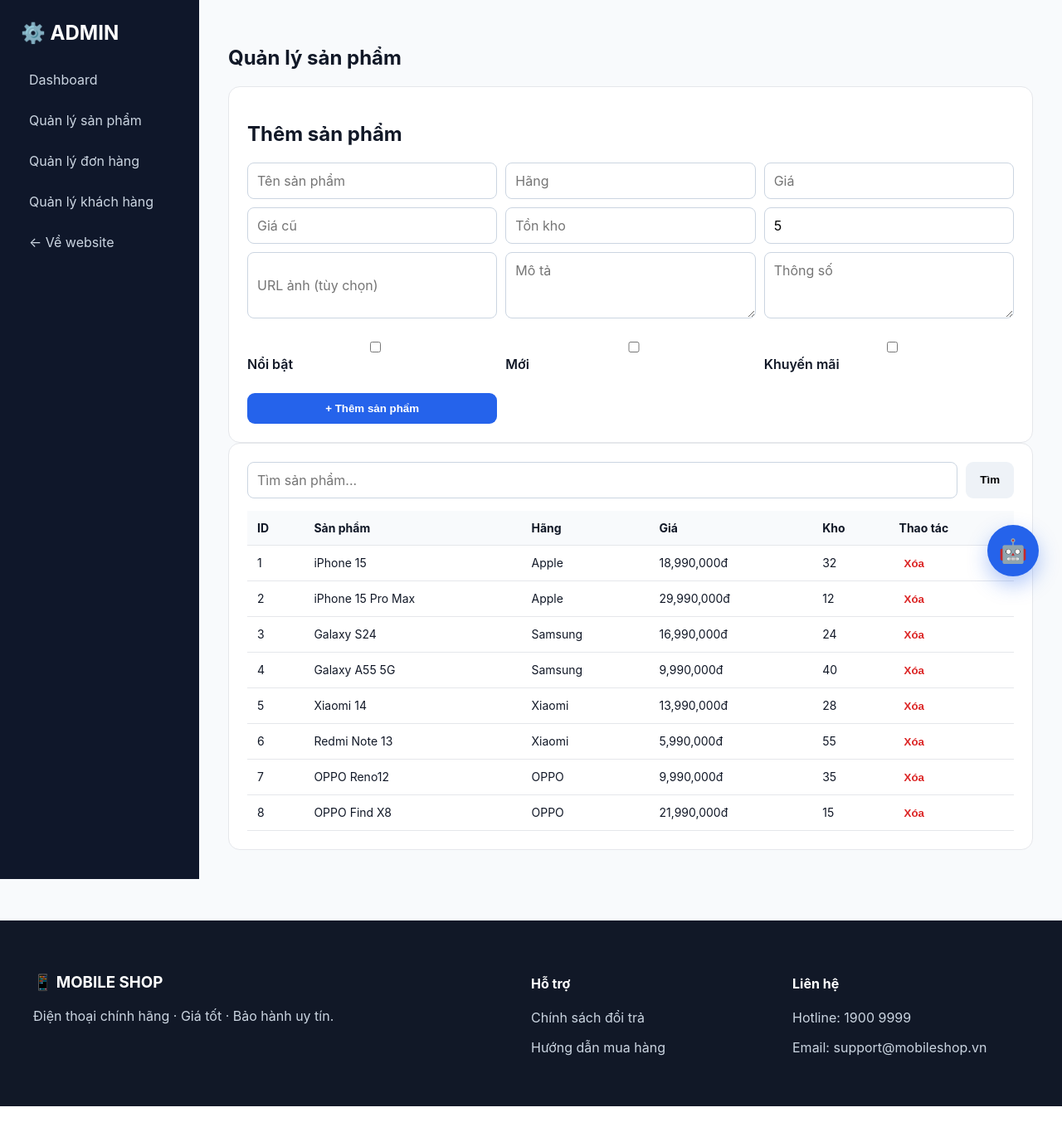
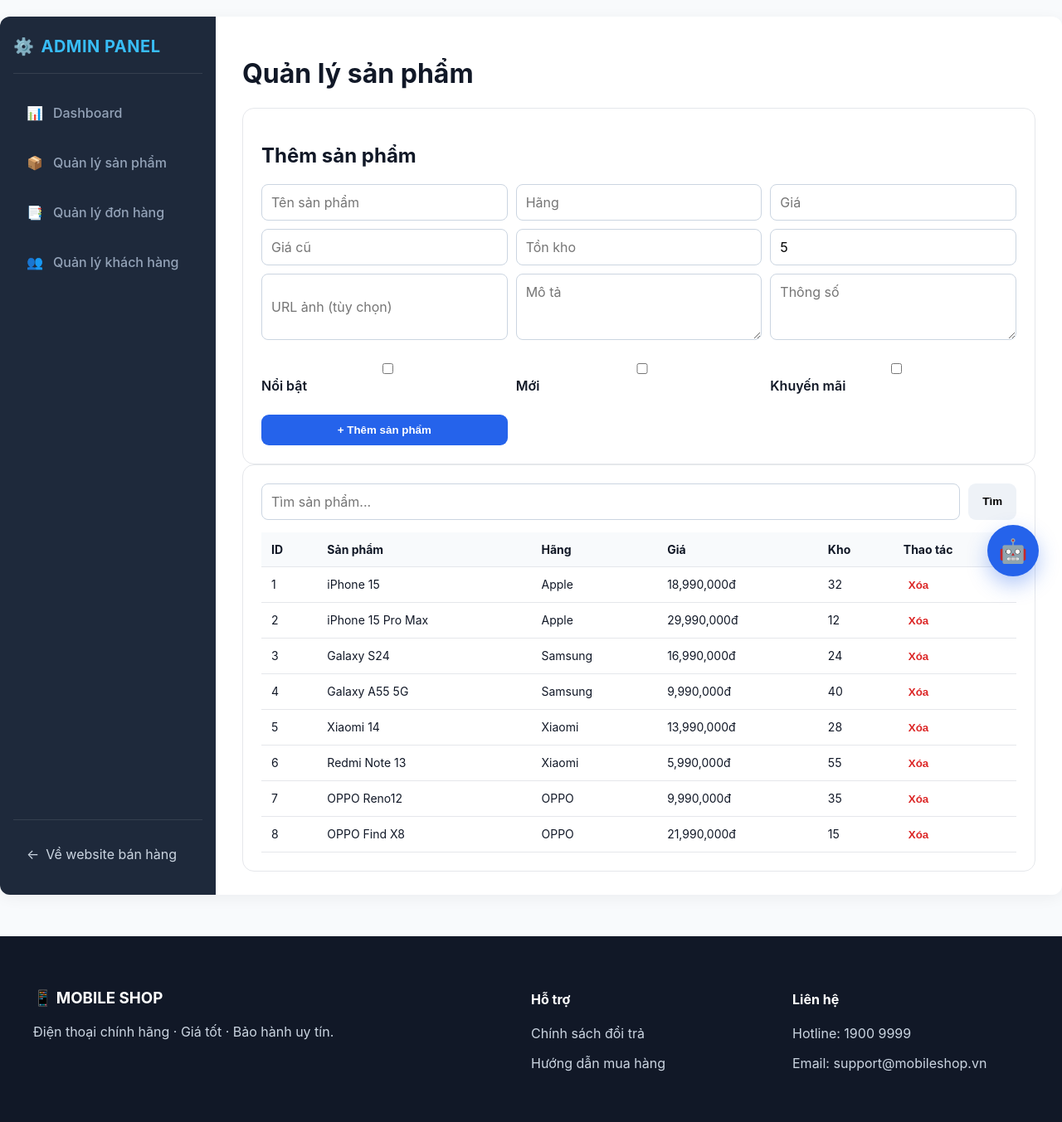
Before and after one commit to thienhaha/Mobile_Shop_Flask_AI_WebApp, a Flask app: template templates/admin/products.html in a window 1280 px wide. Shown: the part 77-1430 px from the top of the page at 83% size. Run offline with Flask 3, Linux system fonts and the light colour scheme; the template is opened without the code that fills it: values that come from a table or form of the project are taken from there, others are empty.

Commit message:
Cap nhat giao dien admin va bo loc san pham

```diff
--- a/templates/admin/base.html
+++ b/templates/admin/base.html
@@ -1,14 +1,153 @@
 {% extends "base.html" %}
+
+{% block title %}Quản trị hệ thống - Admin Dashboard{% endblock %}
+
 {% block content %}
-<div class="admin-layout">
-  <aside class="admin-sidebar">
-    <h2>⚙️ ADMIN</h2>
-    <a href="{{ url_for('admin_dashboard') }}">Dashboard</a>
-    <a href="{{ url_for('admin_products') }}">Quản lý sản phẩm</a>
-    <a href="{{ url_for('admin_orders') }}">Quản lý đơn hàng</a>
-    <a href="{{ url_for('admin_customers') }}">Quản lý khách hàng</a>
-    <a href="{{ url_for('home') }}">← Về website</a>
-  </aside>
-  <section class="admin-content">{% block admin_content %}{% endblock %}</section>
+<style>
+  .admin-wrapper {
+    display: flex;
+    min-height: calc(100vh - 120px);
+    background-color: #f8fafc;
+    border-radius: 12px;
+    overflow: hidden;
+    box-shadow: 0 4px 18px rgba(0, 0, 0, 0.05);
+    margin: 20px 0;
+  }
+
+  .admin-sidebar {
+    width: 260px;
+    background-color: #1e293b;
+    color: #fff;
+    padding: 24px 16px;
+    display: flex;
+    flex-direction: column;
+    flex-shrink: 0;
+  }
+
+  .admin-brand {
+    font-size: 1.25rem;
+    font-weight: 700;
+    letter-spacing: 0.5px;
+    padding-bottom: 20px;
+    margin-bottom: 20px;
+    border-bottom: 1px solid rgba(255, 255, 255, 0.1);
+    color: #38bdf8;
+    display: flex;
+    align-items: center;
+    gap: 8px;
+  }
+
+  .admin-nav {
+    display: flex;
+    flex-direction: column;
+    gap: 6px;
+    flex-grow: 1;
+  }
+
+  .admin-nav a {
+    display: flex;
+    align-items: center;
+    gap: 12px;
+    padding: 12px 16px;
+    color: #94a3b8;
+    text-decoration: none;
+    border-radius: 8px;
+    font-weight: 500;
+    transition: all 0.2s ease;
+  }
+
+  .admin-nav a:hover {
+    background-color: rgba(255, 255, 255, 0.08);
+    color: #f8fafc;
+    transform: translateX(4px);
+  }
+
+  /* Đánh dấu mục đang mở */
+  .admin-nav a.active {
+    background-color: #0284c7;
+    color: #ffffff;
+    font-weight: 600;
+  }
+
+  .admin-footer-nav {
+    padding-top: 16px;
+    border-top: 1px solid rgba(255, 255, 255, 0.1);
+  }
+
+  .admin-footer-nav a {
+    color: #cbd5e1;
+    display: flex;
+    align-items: center;
+    gap: 8px;
+    padding: 10px 16px;
+    border-radius: 8px;
+    text-decoration: none;
+    transition: background-color 0.2s ease;
+  }
+
+  .admin-footer-nav a:hover {
+    background-color: rgba(255, 255, 255, 0.1);
+    color: #fff;
+  }
+
+  .admin-content {
+    flex-grow: 1;
+    padding: 28px 32px;
+    background-color: #ffffff;
+    overflow-y: auto;
+  }
+
+  @media (max-width: 992px) {
+    .admin-wrapper {
+      flex-direction: column;
+    }
+    .admin-sidebar {
+      width: 100%;
+    }
+    .admin-content {
+      padding: 20px;
+    }
+  }
+</style>
+
+<div class="container-fluid px-3">
+  <div class="admin-wrapper">
+    <!-- Thanh điều hướng Admin (Sidebar) -->
+    <aside class="admin-sidebar">
+      <div class="admin-brand">
+        <span>⚙️</span> ADMIN PANEL
+      </div>
+
+      <nav class="admin-nav">
+        <a href="{{ url_for('admin_dashboard') }}"
+           class="{% if request.endpoint == 'admin_dashboard' %}active{% endif %}">
+          <span>📊</span> Dashboard
+        </a>
+        <a href="{{ url_for('admin_products') }}"
+           class="{% if request.endpoint == 'admin_products' %}active{% endif %}">
+          <span>📦</span> Quản lý sản phẩm
+        </a>
+        <a href="{{ url_for('admin_orders') }}"
+           class="{% if request.endpoint == 'admin_orders' %}active{% endif %}">
+          <span>📑</span> Quản lý đơn hàng
+        </a>
+        <a href="{{ url_for('admin_customers') }}"
+           class="{% if request.endpoint == 'admin_customers' %}active{% endif %}">
+          <span>👥</span> Quản lý khách hàng
+        </a>
+      </nav>
+
+      <div class="admin-footer-nav">
+        <a href="{{ url_for('home') }}">
+          <span>←</span> Về website bán hàng
+        </a>
+      </div>
+    </aside>
+
+    <!-- Khu vực hiển thị nội dung từng trang con -->
+    <main class="admin-content">
+      {% block admin_content %}{% endblock %}
+    </main>
+  </div>
 </div>
 {% endblock %}
```
Also changed, not shown: README.md.
